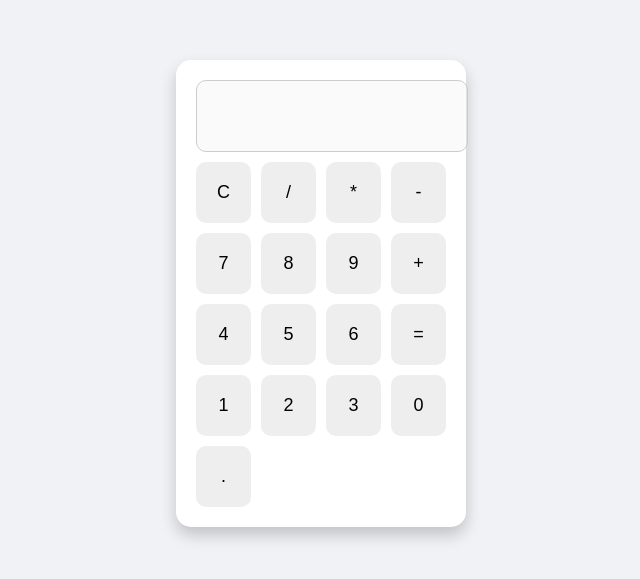
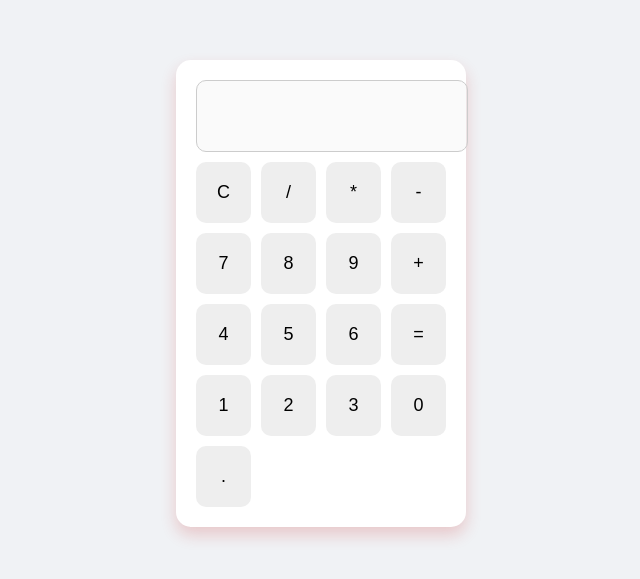
Before and after one commit to Kartikmahure11/Project-Calc, a plain HTML site: page index.html in a window 1280 px wide. Shown: the part 107-686 px from the top of the page, without its empty margins (319-959 px from the left). Drawn offline with Linux system fonts and the light colour scheme.

Commit message:
2 commit

```diff
--- a/style.css
+++ b/style.css
@@ -11,7 +11,7 @@ body {
   background: white;
   padding: 20px;
   border-radius: 15px;
-  box-shadow: 0 8px 16px rgba(0,0,0,0.2);
+  box-shadow: 0 8px 16px rgba(198, 37, 37, 0.2);
   width: 250px;
 }
 
```
